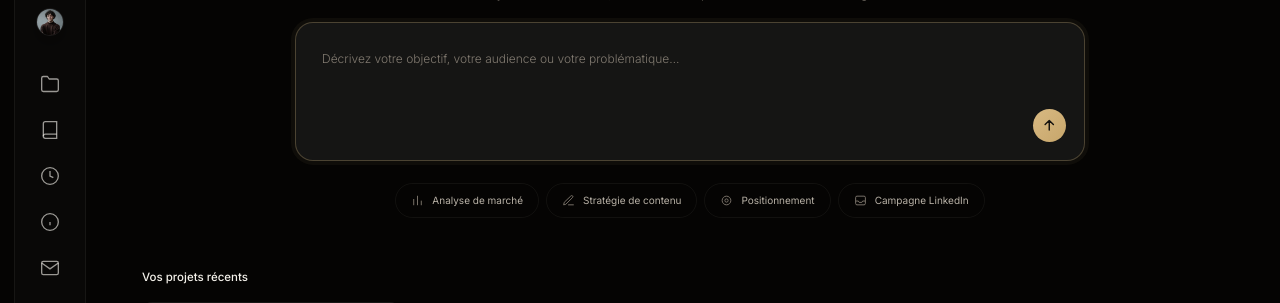
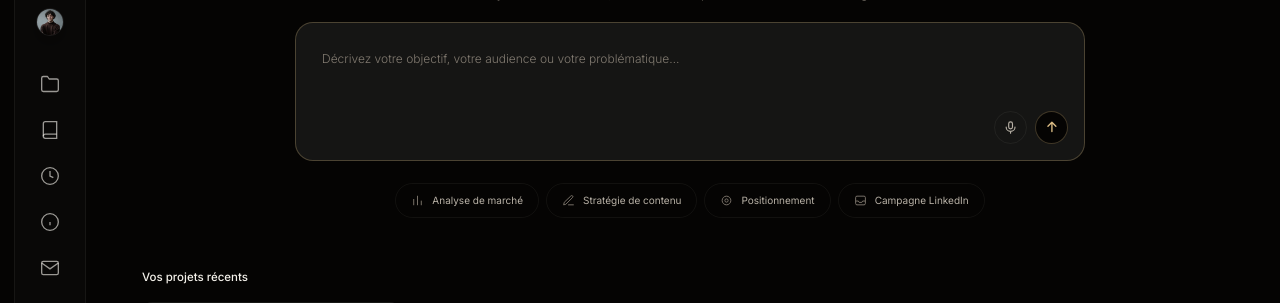
Before and after one commit to Zinsoust/Gabriel-V2, a Flask app: page /orchestrateur in a window 1280 px wide. Shown: the part 258-561 px from the top of the page. Run offline with Flask 3, Linux system fonts and the light colour scheme; parts of the project's set-up code (start-up, migrations or seed data) failed here and were passed over.

Commit message:
Orchestrateur : composer façon ChatGPT — box propre, bouton sobre, mode vocal
- Supprime définitivement le « rectangle » interne : anneau lumineux au focus
  retiré (simple changement de bordure), textarea entièrement neutralisé, box
  qui clippe ses enfants — comme la barre épurée de ChatGPT.
- Bouton d'envoi repensé : plus de remplissage doré → fond noir, liseré et
  flèche dorés, petit et sobre (partagé launcher + conversation).
- Ajoute le mode vocal : bouton micro (saisie vocale Web Speech API, fr-FR),
  dictée directement dans la zone de saisie, état « écoute » animé. Repli
  propre si le navigateur ne le supporte pas.

Suite complète : 200 verts.

Co-Authored-By: Claude Sonnet 5 <noreply@anthropic.com>

```diff
--- a/templates/orchestrateur.html
+++ b/templates/orchestrateur.html
@@ -46,7 +46,7 @@ body.page-orchestrateur .header-title .page { font-size: 12px; }
   border: 1px solid var(--border-soft); border-radius: var(--chatradius); overflow: hidden;
   background: var(--bg-card); transition: border-color 0.25s, box-shadow 0.25s;
 }
-.orl-chatbox:focus-within { border-color: var(--border-champagne); box-shadow: 0 0 0 4px color-mix(in srgb, var(--champagne) 5%, transparent); }
+.orl-chatbox:focus-within { border-color: var(--border-champagne); }
 /* Neutralise entièrement le style global des textarea (fond + bordure + arrondi
    propres) qui laissait un rectangle apparaître dans les coins arrondis. */
 .orl-chatbox textarea, .orl-chatbox textarea:focus {
@@ -56,13 +56,29 @@ body.page-orchestrateur .header-title .page { font-size: 12px; }
   padding: 26px 76px 26px 26px; max-height: 300px; overflow-y: auto;
 }
 .orl-chatbox textarea::placeholder { color: var(--text-muted); font-weight: 300; }
-.orl-send {
-  position: absolute; right: 18px; bottom: 18px; width: var(--send); height: var(--send); border-radius: 50%;
-  border: none; cursor: pointer; background: linear-gradient(135deg, var(--champagne), var(--champagne-soft)); color: #16130f;
-  display: flex; align-items: center; justify-content: center; transition: transform 0.2s, box-shadow 0.2s;
+/* Boutons de la box (micro + envoi) — regroupés en bas à droite, sobres. */
+.orl-actions { position: absolute; right: 16px; bottom: 16px; display: flex; align-items: center; gap: 8px; }
+
+/* Bouton d'envoi : noir, liseré + flèche dorés — simple, pas de remplissage doré. */
+.or-send {
+  width: var(--send); height: var(--send); border-radius: 50%; flex-shrink: 0; cursor: pointer;
+  background: var(--bg-main); border: 1px solid var(--border-champagne); color: var(--champagne);
+  display: flex; align-items: center; justify-content: center; transition: border-color 0.2s, background 0.2s, transform 0.2s;
 }
-.orl-send:hover { transform: translateY(-1px); box-shadow: 0 10px 24px color-mix(in srgb, var(--champagne) 28%, transparent); }
-.orl-send svg { width: calc(var(--send) * 0.5); height: calc(var(--send) * 0.5); }
+.or-send:hover { border-color: var(--champagne); background: color-mix(in srgb, var(--champagne) 8%, var(--bg-main)); transform: translateY(-1px); }
+.or-send svg { width: calc(var(--send) * 0.48); height: calc(var(--send) * 0.48); }
+
+/* Bouton micro (saisie vocale) — même famille sobre. */
+.or-mic {
+  width: var(--send); height: var(--send); border-radius: 50%; flex-shrink: 0; cursor: pointer;
+  background: transparent; border: 1px solid var(--border-soft); color: var(--text-secondary);
+  display: flex; align-items: center; justify-content: center; transition: color 0.2s, border-color 0.2s, background 0.2s;
+}
+.or-mic:hover { color: var(--champagne); border-color: var(--border-champagne); }
+.or-mic.listening { color: var(--champagne); border-color: var(--champagne); background: color-mix(in srgb, var(--champagne) 10%, transparent); animation: or-mic-pulse 1.2s ease-in-out infinite; }
+.or-mic svg { width: calc(var(--send) * 0.46); height: calc(var(--send) * 0.46); }
+@keyframes or-mic-pulse { 0%,100% { box-shadow: 0 0 0 0 color-mix(in srgb, var(--champagne) 30%, transparent); } 50% { box-shadow: 0 0 0 5px transparent; } }
+@media (prefers-reduced-motion: reduce) { .or-mic.listening { animation: none; } }
 
 .orl-chips { display: flex; flex-wrap: wrap; gap: var(--chipsgap); justify-content: center; margin-top: var(--chipsmt); }
 .orl-chip {
@@ -148,8 +164,6 @@ body.page-orchestrateur .header-title .page { font-size: 12px; }
 .orc-composer-inner:focus-within { border-color: var(--border-champagne); }
 .orc-composer textarea, .orc-composer textarea:focus { flex: 1; background: transparent; border: none; outline: none; box-shadow: none; border-radius: 0; resize: none; min-height: 0; color: var(--text-primary); font-family: var(--font-main); font-size: var(--ccomposer); font-weight: 300; line-height: 1.5; max-height: 140px; padding: 6px 0; }
 .orc-composer textarea::placeholder { color: var(--text-muted); }
-.orc-send { width: 32px; height: 32px; border-radius: 50%; border: none; cursor: pointer; background: var(--champagne); color: #16130f; display: flex; align-items: center; justify-content: center; flex-shrink: 0; }
-.orc-send svg { width: 15px; height: 15px; }
 
 @media (max-width: 760px) {
   .orl { padding: 0 20px 20px; }
@@ -172,9 +186,14 @@ body.page-orchestrateur .header-title .page { font-size: 12px; }
       <textarea id="orl-input" rows="1" placeholder="Décrivez votre objectif, votre audience ou votre problématique…"
         onkeydown="if(event.key==='Enter'&&!event.shiftKey){event.preventDefault();orlStart();}"
         oninput="orlGrow(this)"></textarea>
-      <button class="orl-send" type="button" onclick="orlStart()" aria-label="Envoyer">
-        <svg viewBox="0 0 24 24" fill="none" stroke="currentColor" stroke-width="2.1" stroke-linecap="round" stroke-linejoin="round"><path d="M12 19V5M6 11l6-6 6 6"/></svg>
-      </button>
+      <div class="orl-actions">
+        <button class="or-mic" type="button" onclick="orVoice('orl-input', this)" aria-label="Saisie vocale" title="Saisie vocale">
+          <svg viewBox="0 0 24 24" fill="none" stroke="currentColor" stroke-width="1.8" stroke-linecap="round" stroke-linejoin="round"><rect x="9" y="3" width="6" height="11" rx="3"/><path d="M5 11a7 7 0 0 0 14 0M12 18v3"/></svg>
+        </button>
+        <button class="or-send" type="button" onclick="orlStart()" aria-label="Envoyer">
+          <svg viewBox="0 0 24 24" fill="none" stroke="currentColor" stroke-width="2.1" stroke-linecap="round" stroke-linejoin="round"><path d="M12 19V5M6 11l6-6 6 6"/></svg>
+        </button>
+      </div>
     </div>
 
     <div class="orl-chips">
@@ -222,8 +241,11 @@ body.page-orchestrateur .header-title .page { font-size: 12px; }
         <textarea id="orc-input" rows="1" placeholder="Poursuivez la conversation…"
           onkeydown="if(event.key==='Enter'&&!event.shiftKey){event.preventDefault();orcSend();}"
           oninput="orcGrow(this)"></textarea>
-        <button class="orc-send" type="button" onclick="orcSend()" aria-label="Envoyer">
-          <svg viewBox="0 0 24 24" fill="currentColor"><path d="M3 11.5 21 3l-8.5 18-2.2-7.3L3 11.5Z"/></svg>
+        <button class="or-mic" type="button" onclick="orVoice('orc-input', this)" aria-label="Saisie vocale" title="Saisie vocale">
+          <svg viewBox="0 0 24 24" fill="none" stroke="currentColor" stroke-width="1.8" stroke-linecap="round" stroke-linejoin="round"><rect x="9" y="3" width="6" height="11" rx="3"/><path d="M5 11a7 7 0 0 0 14 0M12 18v3"/></svg>
+        </button>
+        <button class="or-send" type="button" onclick="orcSend()" aria-label="Envoyer">
+          <svg viewBox="0 0 24 24" fill="none" stroke="currentColor" stroke-width="2.1" stroke-linecap="round" stroke-linejoin="round"><path d="M12 19V5M6 11l6-6 6 6"/></svg>
         </button>
       </div>
     </div>
@@ -239,6 +261,38 @@ let _orWaiting = false;
 
 function orlGrow(el) { el.style.height = 'auto'; el.style.height = Math.min(el.scrollHeight, 300) + 'px'; }
 function orcGrow(el) { el.style.height = 'auto'; el.style.height = Math.min(el.scrollHeight, 140) + 'px'; }
+
+/* ── Saisie vocale (mode vocal) — Web Speech API, dictée en français ──────── */
+let _orRec = null;
+function orVoice(inputId, btn) {
+  const SR = window.SpeechRecognition || window.webkitSpeechRecognition;
+  if (!SR) { alert('La saisie vocale n’est pas prise en charge par ce navigateur. Essayez Chrome.'); return; }
+  // Deuxième clic = on arrête.
+  if (_orRec) { try { _orRec.stop(); } catch (e) {} return; }
+
+  const input = document.getElementById(inputId);
+  const base = input.value ? input.value + ' ' : '';
+  const rec = new SR();
+  rec.lang = 'fr-FR';
+  rec.interimResults = true;
+  rec.continuous = false;
+  rec.onresult = function (e) {
+    let txt = '';
+    for (let i = 0; i < e.results.length; i++) txt += e.results[i][0].transcript;
+    input.value = base + txt;
+    input.dispatchEvent(new Event('input'));
+  };
+  rec.onerror = function () { stopVoice(btn); };
+  rec.onend = function () { stopVoice(btn); };
+  _orRec = rec;
+  btn.classList.add('listening');
+  try { rec.start(); } catch (e) { stopVoice(btn); }
+}
+function stopVoice(btn) {
+  if (btn) btn.classList.remove('listening');
+  document.querySelectorAll('.or-mic.listening').forEach(function (b) { b.classList.remove('listening'); });
+  _orRec = null;
+}
 
 function _orEsc(s) { const d = document.createElement('div'); d.textContent = s == null ? '' : String(s); return d.innerHTML; }
 function _orFormat(raw) {
```
